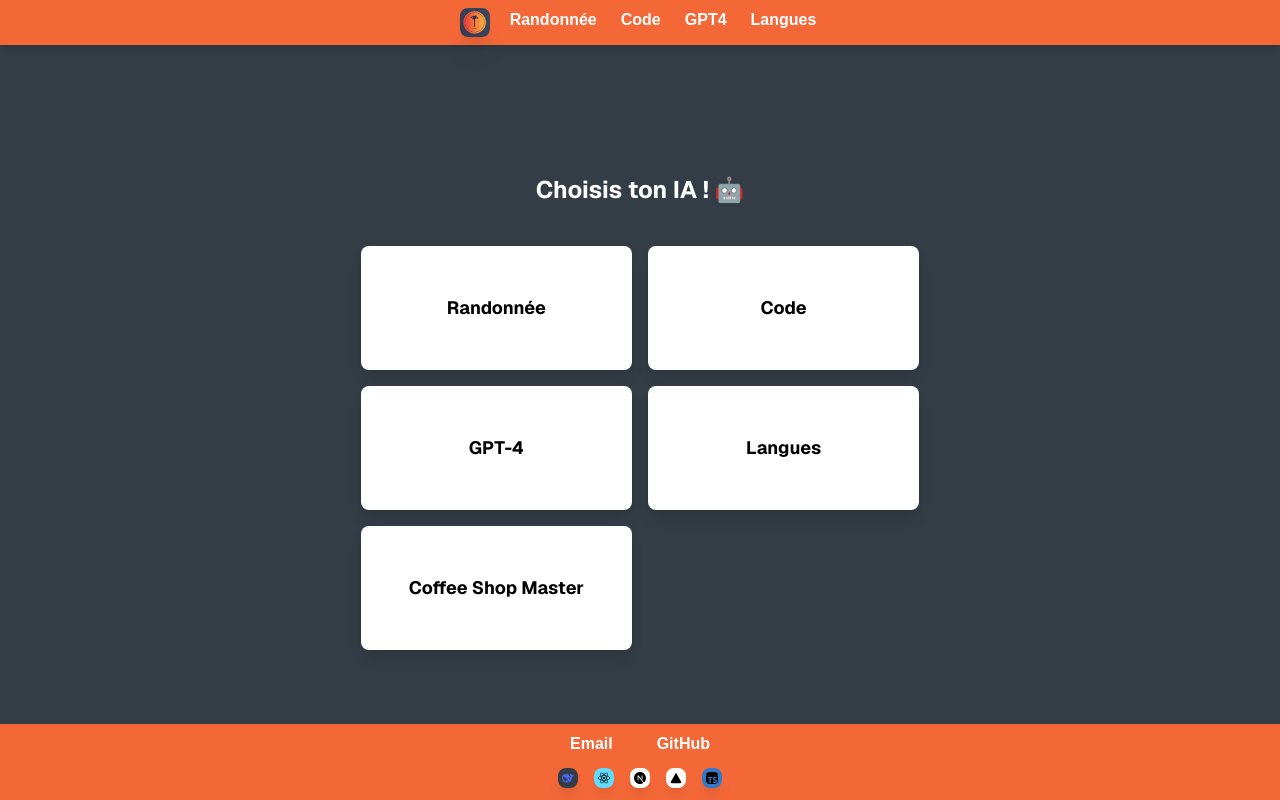
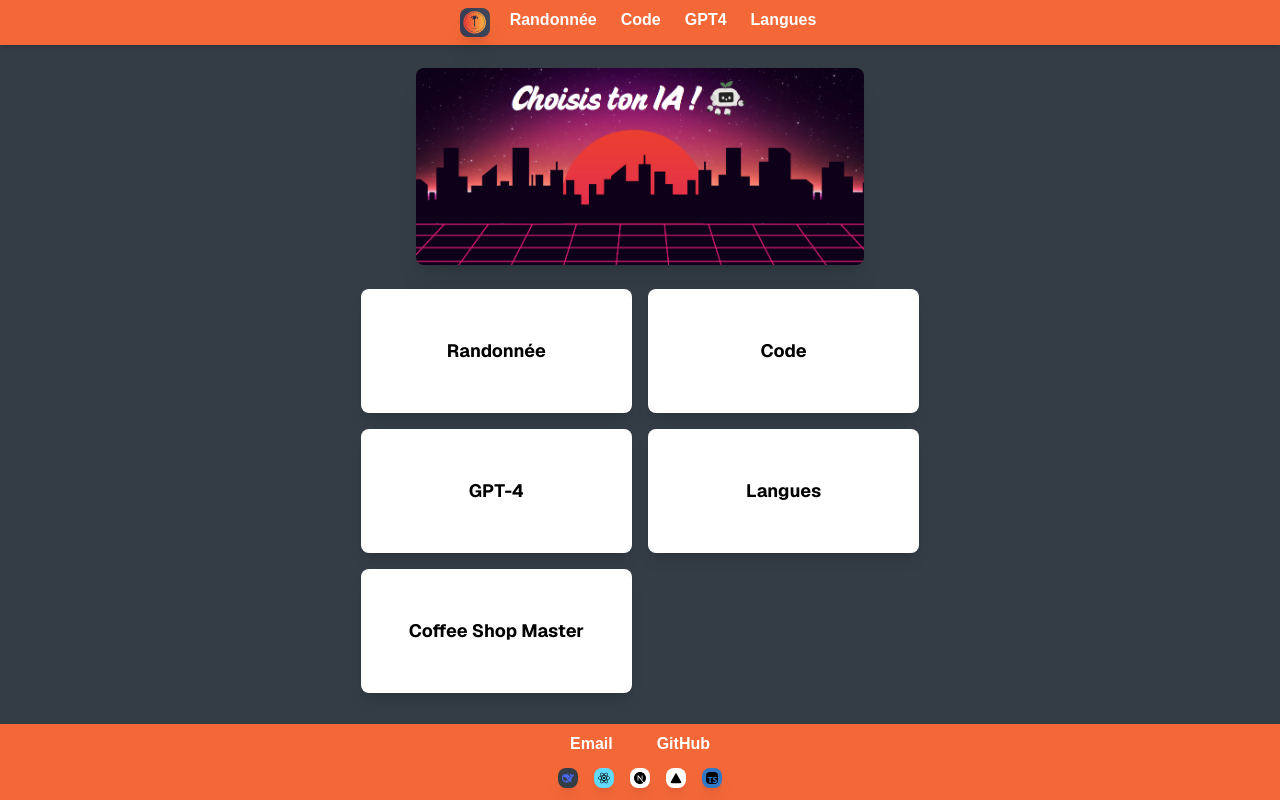
Before and after one commit to rojas-esteban/skyseek, a Next.js app: page / in a window 1280 px wide. Built offline with nearby package versions, Linux system fonts and the light colour scheme.

Commit message:
img title

```diff
--- a/src/app/layout.tsx
+++ b/src/app/layout.tsx
@@ -34,7 +34,7 @@ export default function RootLayout({
         <div className=" grid bg-deepTeal grid-rows-[20px_1fr_20px] items-center justify-items-center min-h-screen p-8 sm:p-8 pb-20 gap-16 font-[family-name:var(--font-geist-sans)] ">
 
 
-        <main className="flex flex-col row-start-2 justify-around items-center h-full w-full">
+        <main className="flex flex-col row-start-2 justify-between items-center h-full w-full">
 
         {children}
 
--- a/src/app/page.tsx
+++ b/src/app/page.tsx
@@ -1,4 +1,5 @@
 import Link from "next/link";
+import Image from "next/image";
 
 
 export default function Home() {
@@ -10,7 +11,14 @@ export default function Home() {
 
 
       <div className="flex flex-col items-center  ">
-        <h1 className="font-bold text-2xl p-8">Choisis ton IA ! 🤖</h1>
+      <Image
+            src="/ssasasa.png"
+            alt="titre: Choisis ton AI"
+            width={400}
+            height={400}
+            className="rounded-lg  m-4 shadow-xl  border-green-200  w-auto h-auto object-cover sm:max-w-md "
+          />
+
         <ul className="grid grid-cols-1 sm:grid-cols-2  gap-4 list-none">
 
 
```
Also changed, not shown: public/ssasasa.png (added).
